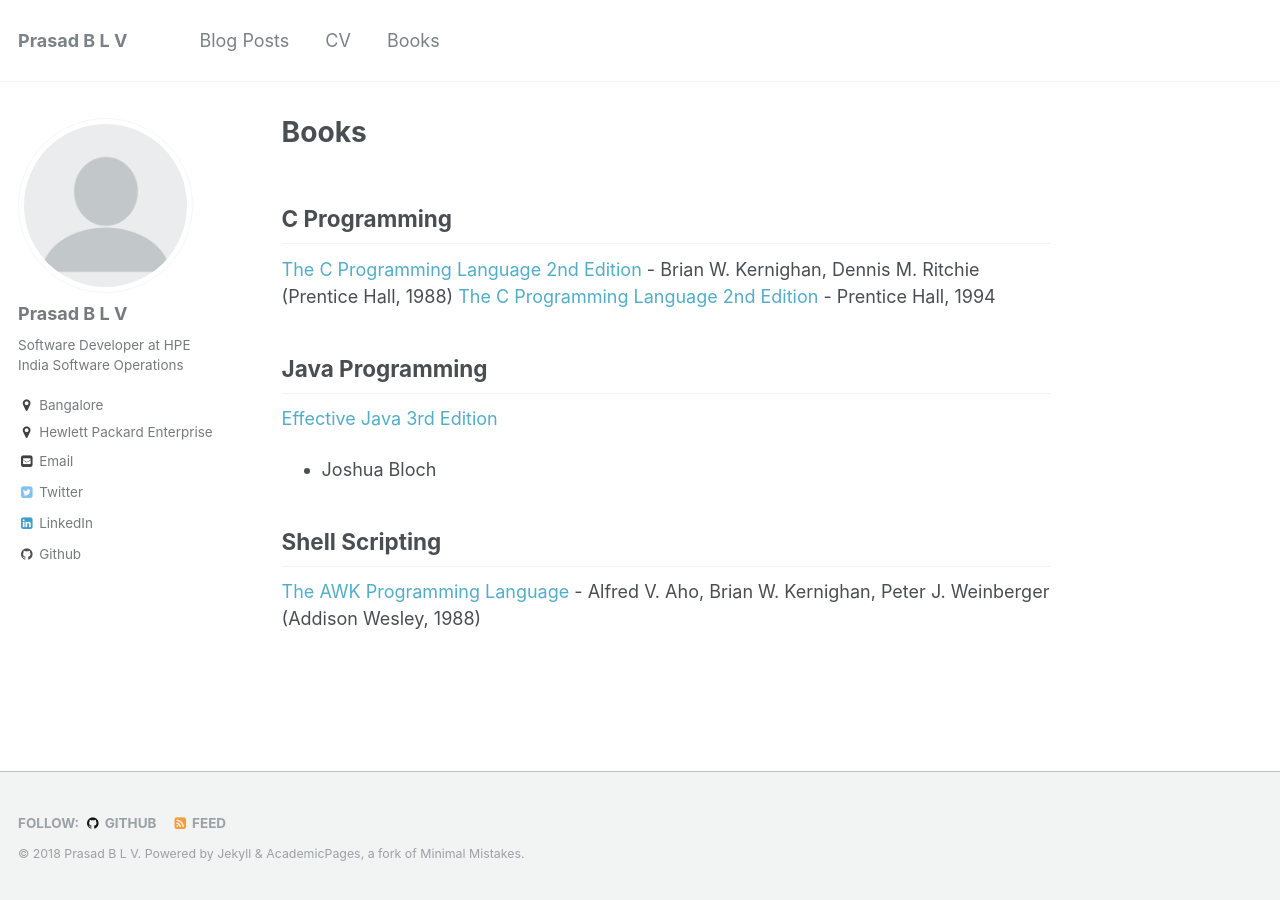
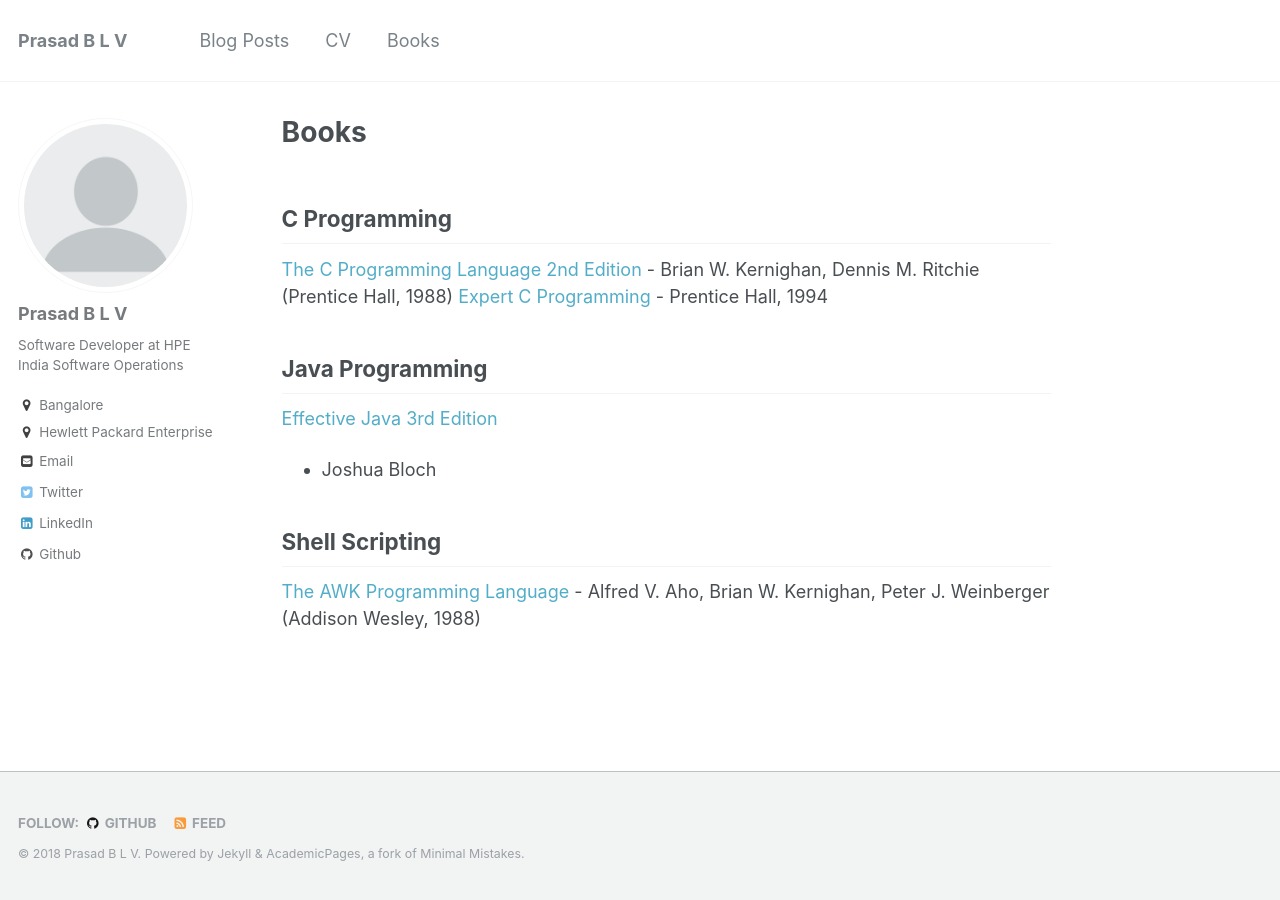
Before and after one commit to prasadblv/pblv, a Jekyll site: the page built from _pages/markdown.md, in a window 1280 px wide. Built offline with Jekyll 4.4.1, drawn with Linux system fonts in a browser that asks for light colours.

Commit message:
Updated Expert C Programming Links

```diff
--- a/_pages/markdown.md
+++ b/_pages/markdown.md
@@ -10,7 +10,7 @@ redirect_from:
 ## C Programming
 
 [The C Programming Language 2nd Edition](http://www.amazon.com/gp/product/0131103628?ie=UTF8&tag=deirdrestraug-20&linkCode=as2&camp=1789&creative=390957&creativeASIN=0131103628)  - Brian W. Kernighan, Dennis M. Ritchie (Prentice Hall, 1988)
-[The C Programming Language 2nd Edition](- Peter van der Linden) - Prentice Hall, 1994
+[Expert C Programming](- Peter van der Linden) - Prentice Hall, 1994
 
 
 ## Java Programming
```
